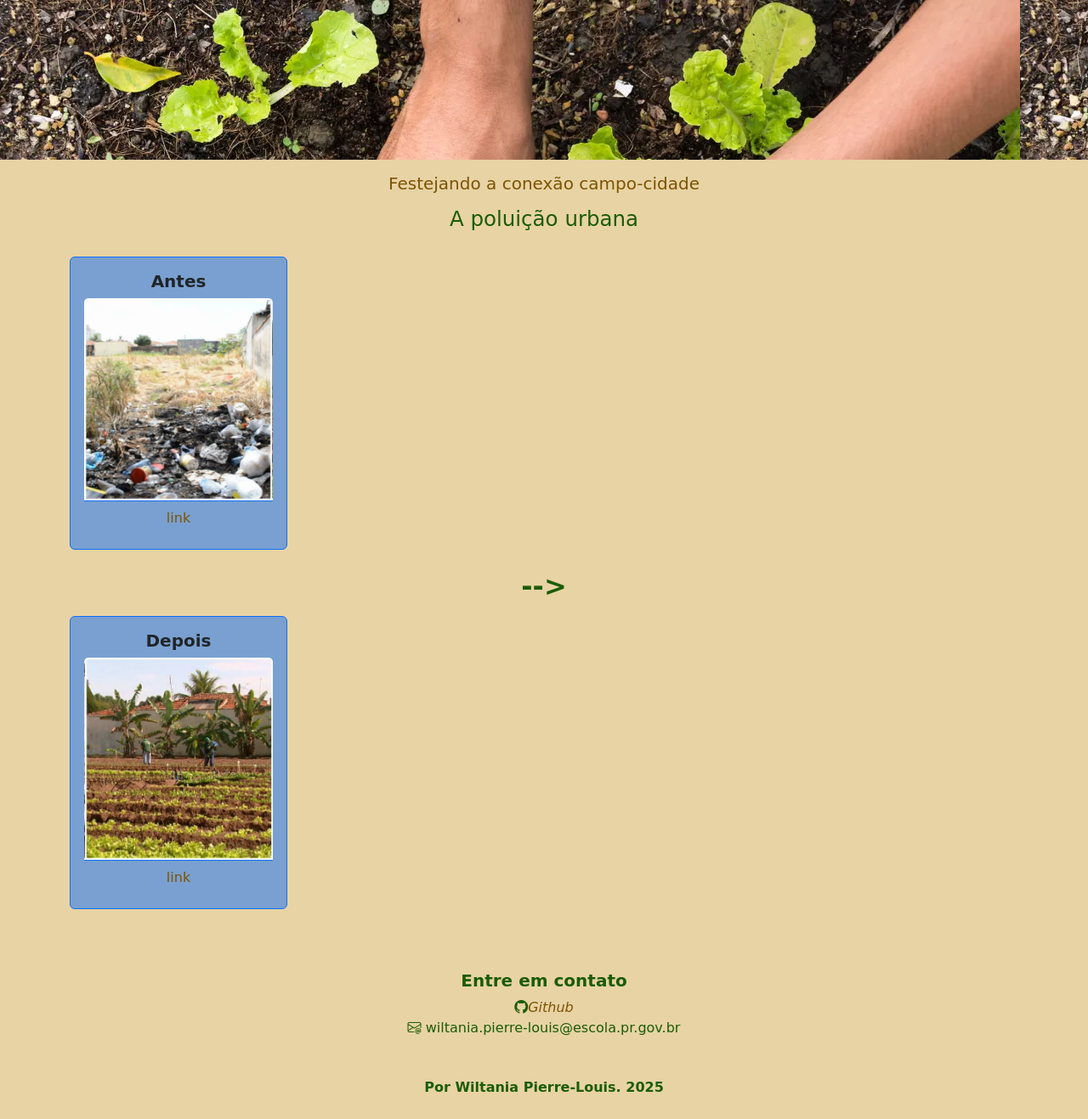
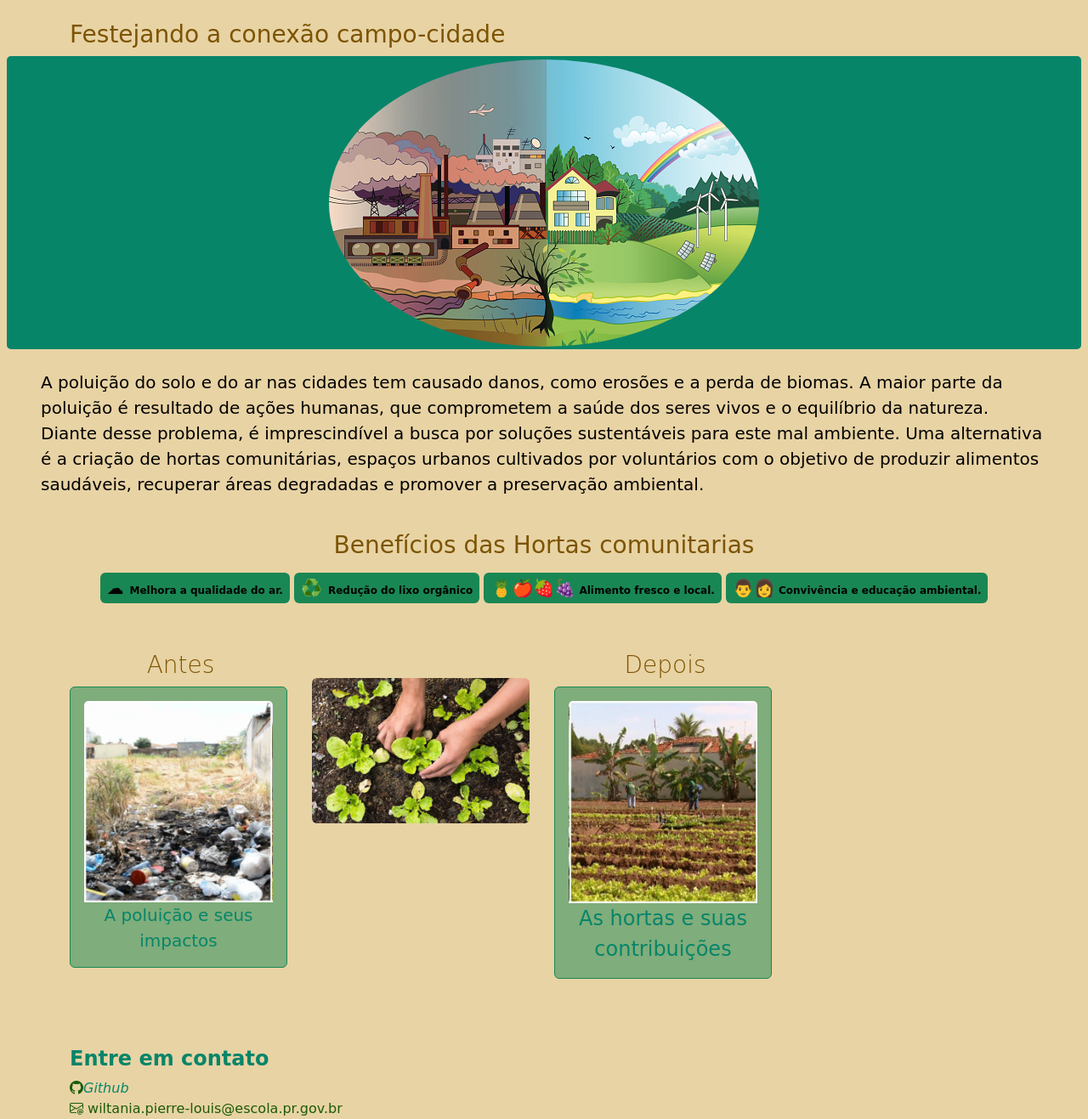
Before and after one commit to Wiltania/Agrinho--Wiltania-2025, a plain HTML site: page index.html in a window 1280 px wide. Shown: the top 1317 px of the page at 85% size. Drawn offline with nearby package versions, Linux system fonts and the light colour scheme; a web font is replaced by a local one.

Commit message:
Trabalho quase pronto (muitos ajustes nessa parte)
Adição de textos, do  text-bg  para os benefícios, padronização da paleta das cores, adição de mais 1 imagem, uso do Css para estilização do projeto e personificação dos cartões.

```diff
--- a/index.html
+++ b/index.html
@@ -9,54 +9,54 @@
     <title>Do campo a Cidade</title>
 </head>
 <body>
-    <section class="faixa-teto">
-  <h2></h2>
-</section>
-     <header class="container text-center">
-    <div class="container py-2"></div>
-        <h1 class="lead"><strong>Festejando a conexão campo-cidade</h1></strong>
-    <p class="fs-3"><small>A poluição urbana</small></p>
+  <p class="py-1"></p>
+  <div class="container text-left ">
+   <h1 class="lead fs-3"><strong>Festejando a conexão campo-cidade</h1></strong></div>
+   <section class="faixa-teto">
+ <div class="py-1"><img src="img/campo-cidade.jpg " class="rounded-circle"></div>
+      </section>
 
-<main>
-  <!-- projeto 1 and cartao -->
+<p class="text-start py-3 px-5 fs-5 text-black">A poluição do solo e do ar nas cidades tem causado danos, como erosões e a perda de biomas. A maior parte da poluição é resultado de ações humanas, que  comprometem a saúde dos seres vivos e o equilíbrio da natureza. Diante desse problema, é imprescindível a busca por  soluções sustentáveis para este mal ambiente. Uma alternativa é a criação de hortas comunitárias, espaços urbanos cultivados por voluntários com o objetivo de produzir alimentos saudáveis, recuperar áreas degradadas e promover a preservação ambiental.</p>
+<div class="px-5">
+<div class="container text-center">
+      <h1 class=" lead fs-3 py-2"><strong> Benefícios das Hortas comunitarias</strong></h1>
+<p class="badge rounded text-bg-success bg-opacity-30 p-2 f-4 text-black"><strong class="fs-5 "> ☁ </strong> Melhora a qualidade do ar. </p>
+        <p class="badge rounded text-bg-success bg-opacity-30 p-2 f-4 text-black"> <strong class="fs-5"> ♻️ </strong>Redução do lixo orgânico</p>
+        <p class="badge rounded text-bg-success bg-opacity-30 p-2 f-4 text-black"> <strong class="fs-5">🍍🍎🍓🍇</strong> Alimento fresco e local.</p>
+      <p class="badge rounded text-bg-success bg-opacity-30 p-2 f-4 text-black"><strong class="fs-5">👨👩</strong>  Convivência e educação ambiental.</p>
+       </div>
 
-    <div class="col-md-3 py-2 fs-6">
-  <div class="card border-primary  text-bg-primary mb-3 bg-opacity-50" style="max-width: 16rem;">
-      <div class="card-body text-success">
-        <h5 class="card-title text-center text-dark ">Antes </h5>
-        <img src="img/Antes.jpg" class="card-img-top " class="rounded"alt=""style="max-width: 20rem;"style="max-height: 1rem;">
-      <div class="card-footer bg-transparent border-primary">
+<main class="container mt-4">
 
-<a href="https://youtu.be/VNzrDa3aZ5A?si=Dt1axh8F3IU2ArXa">link</a>
+   <div class="row">
+      <!-- cartao 1 -->
+ <div class="col-md-3 py-3 text-center">
+  <h1 class=" lead fs-3  "> Antes</h1>
+  <div class="card border-success  text-bg-success mb-3 bg-opacity-50" style="max-width: 16rem;">
+      <div class="card-body text-center">
+        <img src="img/Antes.jpg" class="card-img-top "alt=""style="max-width: 14rem;"style="max-height: 1rem;">
+<a href="https://youtu.be/VNzrDa3aZ5A?si=Dt1axh8F3IU2ArXa"  class="fs-5">A poluição e seus impactos</a>     </div> </div> </div>
 
-  </div> </div> </div> </div>
-<h2> --> </h2>
+<div class="col-md-3 py-5 fs-6">
+        <img src="img/horta-comunitaria.webp" class="rounded "alt=""style="max-width: 16rem;"style="max-height: 14rem;"> </div>
 
-    <div class="col-md-3 py-2 ">
-  <div class="card border-primary  text-bg-primary mb-3 bg-opacity-50" style="max-width: 16rem;">
-      <div class="card-body text-success">
-        <h5 class="card-title text-center text-dark ">Depois </h5>
-        <img src="img/Depos.jpg" class="card-img-top " class="rounded"alt=""style="max-width: 14rem;"style="max-height: 1rem;">
-      <div class="card-footer bg-transparent border-primary">
-
-<a href="https://youtu.be/cZCkS8tfO7c?si=r3_xsrL11uZinlVv">link</a>
-
-  </div> </div> </div> </div>
-</main>
-
-
-
-
-
+    <!-- cartao 2 -->
+    <div class="col-md-3 py-3 fs-6">
+      <h1 class=" lead fs-3 text-center">Depois</h1>
+  <div class="card border-success  text-bg-success mb-3 bg-opacity-50" style="max-width: 16rem;">
+      <div class="card-body text-center">
+        <img src="img/Depos.jpg" class="card-img-top "alt=""style="max-width: 14rem;"style="max-height: 1rem;">
+<a href=" https://youtu.be/cZCkS8tfO7c?si=r3_xsrL11uZinlVv" class="fs-4">As hortas e suas contribuições</a>      </div> </div> </div>
 
 
 <!-- rodapé -->
 <footer class="container  py-5">
-  <h2 class=" fs-5">Entre em contato</h2>
+  <h2 class=" fs-4">Entre em contato</h2>
 
   <div> <i class="bi bi-github"><a href="https://github.com/Wiltania">Github</a></i><!--coloquei em formato de lista --> </div>
   <div> <i class="bi bi-envelope-at"></i><A:mail> wiltania.pierre-louis@escola.pr.gov.br</A:mail><!--coloquei em formato de lista --> </div>
   <h4 class="my-5 text-center fs-6"> Por Wiltania Pierre-Louis. 2025</h4>
+
   </footer>
 </body>
 </html>
--- a/styles.css
+++ b/styles.css
@@ -1,40 +1,37 @@
 @import url('https://fonts.googleapis.com/css2?family=Dancing+Script:wght@400..700&family=Delius&family=Roboto:ital,wght@0,100..900;1,100..900&display=swap');
 :root {
     --cor-principal: #1b5c07;
-    --cor-secundaria: #0b9959;
+    --cor-secundaria: #078569;
      --cor-destaque: #7c5403;
 }
 
-.faixa-teto {
-  /*background-color: #2E5E75; */
-  background-image: url('img/horta-comunitaria.webp') ;
+.faixa-teto{
   color: white;
-  padding: 90px 70px;
-  text-align: center;
-  font-size: 20px;
-  font-weight: bold;
+  text-align: center ;
+   max-height: 345px;
+  background-color: #078569;
+  border-radius: 5px;
+  margin: 0.5rem;
+}
 
-
-
-}
 body {
     font-family: "Delius", cursive;
     color: var(--cor-principal);
     background-color: #E8D3A4  ;
   }
 
-  h1, h2,h4, h5,h6{
-    color: var(--cor-principal);
+  h1{
+    color: var(--cor-destaque);
+    font-weight: 600;
+  }
+  h2,h4{
+    color: var(--cor-secundaria);
     font-weight: 600;
   }
 
-  .lead, .btn-link {
-    color: var(--cor-destaque);
-
-  }
 
   a, .btn-link:hover {
-    color: var(--cor-destaque);
+    color: var(--cor-secundaria);
     text-decoration: none;
   }
 
```
Also changed, not shown: img/campo-cidade.jpg (added).
